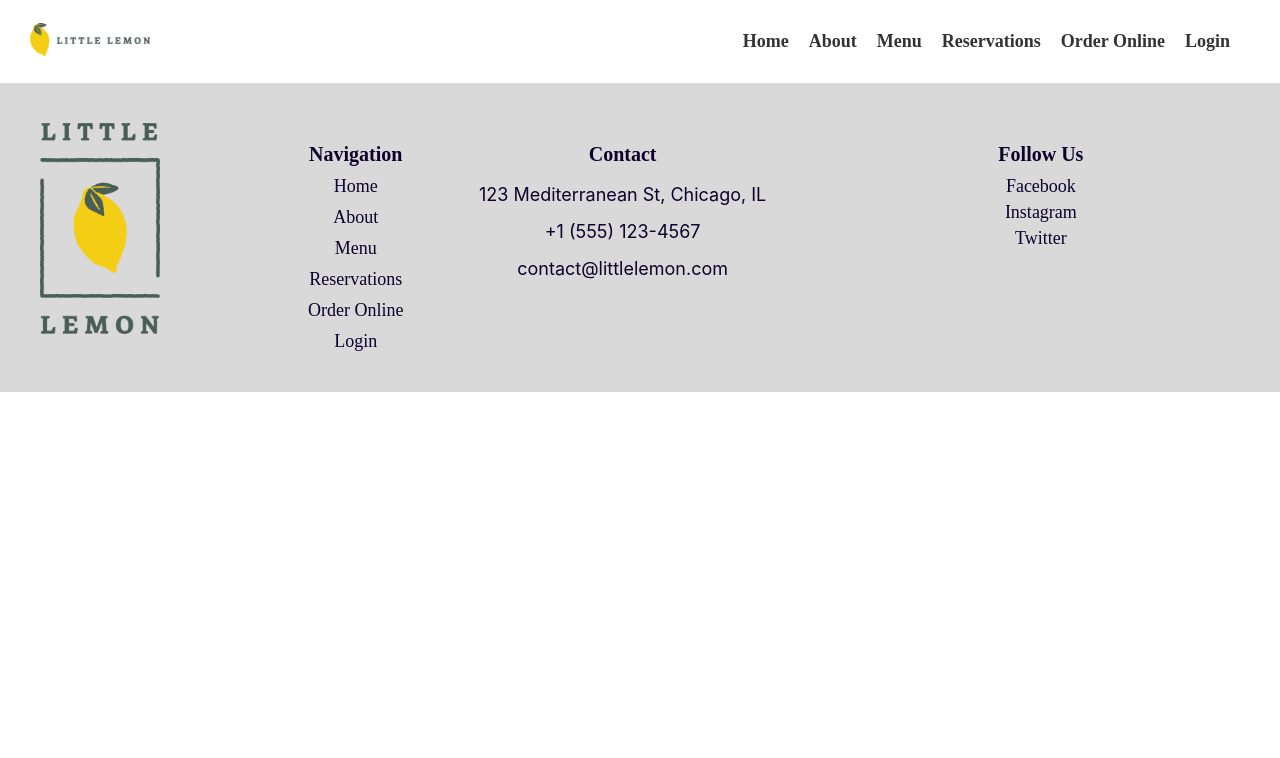
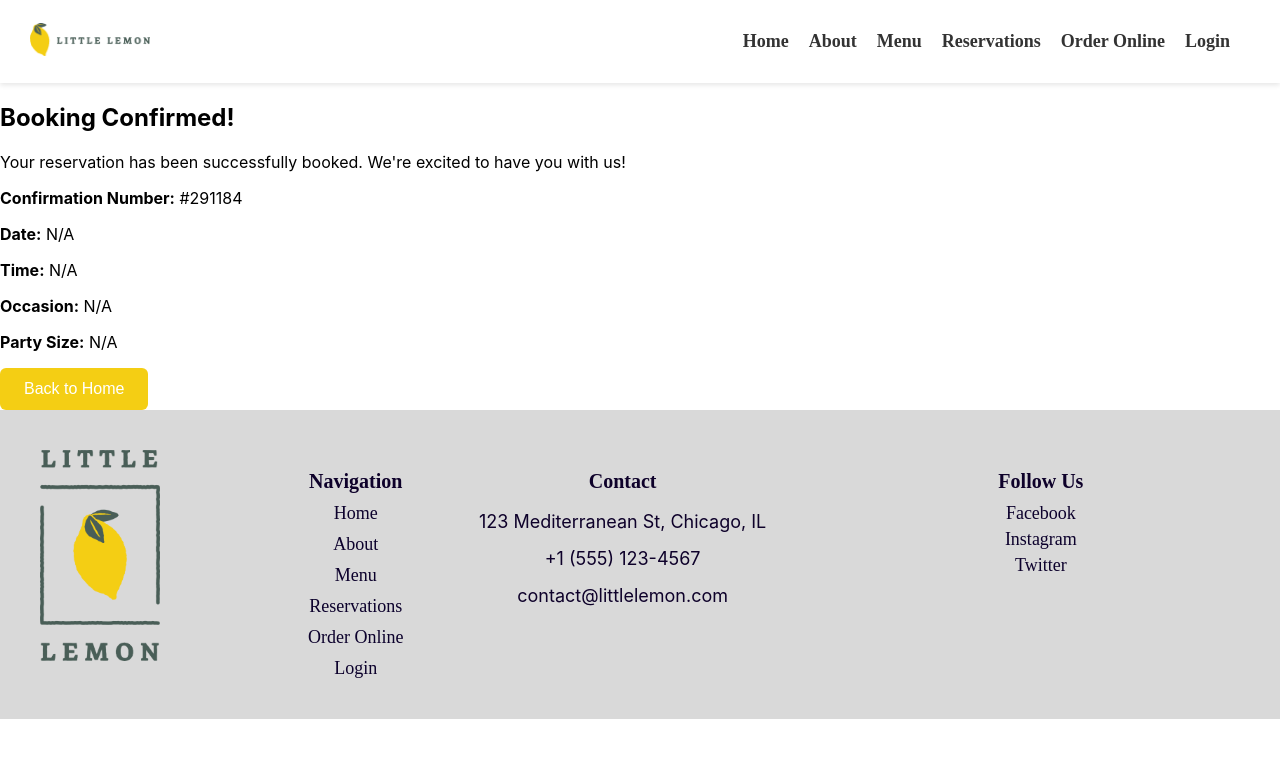
Before and after one commit to Blazeworld22/LittleLemonPersonal, a React (Create React App) app in the folder little-lemon/: page /confirmed in a window 1280 px wide. Shown: the top 758 px of the page. Built offline with nearby package versions, Linux system fonts and the light colour scheme; no server answers.

Commit message:
api logic complete

```diff
--- a/little-lemon/public/index.html
+++ b/little-lemon/public/index.html
@@ -39,7 +39,9 @@
   </head>
   <body>
     <noscript>You need to enable JavaScript to run this app.</noscript>
+
     <div id="root"></div>
+    <script src="https://raw.githubusercontent.com/courseraap/capstone/main/api.js"></script>
     <!--
       This HTML file is a template.
       If you open it directly in the browser, you will see an empty page.
--- a/little-lemon/src/Components/BookingForm.js
+++ b/little-lemon/src/Components/BookingForm.js
@@ -1,7 +1,7 @@
 import React, { useState } from 'react';
 import './BookingForm.css';
 
-function BookingForm({ availableTimes, dispatch }) {
+function BookingForm({ availableTimes, dispatch, submitForm }) {
   // Create state for the form fields
   const [formData, setFormData] = useState({
     date: '',
@@ -27,10 +27,7 @@ function BookingForm({ availableTimes, dispatch }) {
   // Handle form submission
   const handleSubmit = (e) => {
     e.preventDefault();
-    // Process your formData here (e.g., send it to an API)
-    console.log('Form Submitted:', formData);
-    // Optionally reset the form:
-    // setFormData({ date: '', time: '', occasion: 'Birthday', partySize: 1 });
+    submitForm(formData);
   };
 
   return (
--- a/little-lemon/src/Components/BookingPage.js
+++ b/little-lemon/src/Components/BookingPage.js
@@ -1,10 +1,10 @@
 import React from 'react';
 import BookingForm from './BookingForm';
 
-function BookingPage({ availableTimes, dispatch }) {
+function BookingPage({ availableTimes, dispatch,submitForm }) {
   return (
     <>
-    <BookingForm availableTimes={availableTimes} dispatch={dispatch} />
+    <BookingForm availableTimes={availableTimes} dispatch={dispatch} submitForm={submitForm} />
     </>
   );
 }
--- /dev/null
+++ b/little-lemon/src/Components/ConfirmedBooking.css
@@ -0,0 +1,15 @@
+.back-home-btn {
+  background-color: #f4ce14;
+  color: #fff;
+  padding: 12px 24px;
+  border: none;
+  border-radius: 6px;
+  cursor: pointer;
+  font-size: 1rem;
+  transition: background-color 0.3s ease, box-shadow 0.3s ease;
+}
+
+.back-home-btn:hover {
+  background-color: #5842e7; /* Slightly darker */
+  box-shadow: 0 0 20px 4px rgba(235, 235, 201, 0.8);
+}
--- /dev/null
+++ b/little-lemon/src/Components/ConfirmedBooking.js
@@ -0,0 +1,41 @@
+import React from 'react';
+import { useNavigate, useLocation } from 'react-router-dom';
+import './ConfirmedBooking.css';
+
+function ConfirmedBooking() {
+  const navigate = useNavigate();
+  const location = useLocation();
+
+  // Retrieve the form data that was passed when navigating to this route.
+  // If no state is found, we provide default fallback values.
+  const {
+    date = 'N/A',
+    time = 'N/A',
+    occasion = 'N/A',
+    partySize = 'N/A',
+  } = location.state || {};
+
+  // Optionally generate a random confirmation number if not provided by the API.
+  const confirmationNumber = Math.floor(Math.random() * 1000000);
+
+  return (
+    <div className="confirmed-booking-container">
+      <div className="confirmed-booking-card">
+        <h2>Booking Confirmed!</h2>
+        <p>Your reservation has been successfully booked. We're excited to have you with us!</p>
+        <div className="booking-details">
+          <p><strong>Confirmation Number:</strong> #{confirmationNumber}</p>
+          <p><strong>Date:</strong> {date}</p>
+          <p><strong>Time:</strong> {time}</p>
+          <p><strong>Occasion:</strong> {occasion}</p>
+          <p><strong>Party Size:</strong> {partySize}</p>
+        </div>
+        <button className="back-home-btn" onClick={() => navigate('/')}>
+          Back to Home
+        </button>
+      </div>
+    </div>
+  );
+}
+
+export default ConfirmedBooking;
--- a/little-lemon/src/Components/Homepage.js
+++ b/little-lemon/src/Components/Homepage.js
@@ -1,33 +1,106 @@
-import React,{useReducer} from 'react';
-import { Routes, Route } from 'react-router-dom';
+import React,{useReducer,useState,useEffect} from 'react';
+import { Routes, Route,useNavigate } from 'react-router-dom';
 import Header from './Header';
 import Main from './Main';
 import Footer from './Footer';
 import BookingPage from './BookingPage';
 import About from './About';
+import ConfirmedBooking from './ConfirmedBooking';
+
+// Helper function that loads the remote API code only once.
+function loadRemoteAPI() {
+  return fetch("https://raw.githubusercontent.com/courseraap/capstone/main/api.js")
+    .then(response => {
+      if (!response.ok) {
+        throw new Error("Network response was not ok");
+      }
+      return response.text();
+    })
+    .then(code => {
+      // Check if the script has already been injected.
+      if (document.getElementById("remote-api")) {
+        return;
+      }
+      const script = document.createElement("script");
+      script.setAttribute("id", "remote-api");
+      // Wrap the remote code in an IIFE that checks a flag before executing.
+      script.textContent = `
+        (function(){
+          if(!window.__remoteAPILoaded__){
+            window.__remoteAPILoaded__ = true;
+            ${code}
+            window.fetchAPI = fetchAPI;
+            window.submitAPI = submitAPI;
+          }
+        })();
+      `;
+      document.head.appendChild(script);
+    })
+    .catch(error => {
+      console.error("Error loading remote API:", error);
+    });
+}
 //reducer and initializer for availableTimes
 function updateTimes(state, action) {
   switch (action.type) {
     case 'UPDATE_TIMES':
-      return ['17:00', '17:30', '18:00', '18:30', '19:00', '19:30', '20:00'];
+return typeof window.fetchAPI === 'function'
+        ? window.fetchAPI(new Date(action.date))
+        : state;
+      //return ['17:00', '17:30', '18:00', '18:30', '19:00', '19:30', '20:00'];
     default:
       return state;
   }
 }
 function initializeTimes() {
-  return ['17:00', '17:30', '18:00', '18:30', '19:00', '19:30', '20:00'];
+  const today = new Date();
+return typeof window.fetchAPI === 'function'
+    ? window.fetchAPI(today)
+    : ['17:00', '17:30', '18:00', '18:30', '19:00', '19:30', '20:00'];
+  //return ['17:00', '17:30', '18:00', '18:30', '19:00', '19:30', '20:00'];
 }
 
 function Homepage() {
+// Local state to keep track of whether the remote API has loaded.
+  const [apiLoaded, setApiLoaded] = useState(false);
+
   // Lift booking-related state up here using useReducer
   const [availableTimes, dispatch] = useReducer(updateTimes, undefined, initializeTimes);
+  const navigate = useNavigate();
+
+  useEffect(() => {
+    // Only load the remote API if not already loaded.
+    if (typeof window.fetchAPI !== 'function' || typeof window.submitAPI !== 'function') {
+      loadRemoteAPI().then(() => {
+        setApiLoaded(true);
+      });
+    } else {
+      setApiLoaded(true);
+    }
+  }, []);
+
+// Define the submitForm function.
+  const submitForm = (formData) => {
+    // Call the API function; if it returns true, navigate to confirmation.
+    if (typeof window.submitAPI === 'function' && window.submitAPI(formData)) {
+      navigate('/confirmed', { state: formData });
+    } else {
+      alert('Booking submission failed. Please try again.');
+    }
+  };
+
+  // Optionally, show a loading indicator while waiting for the remote API.
+  if (!apiLoaded) {
+    return <div>Loading booking system...</div>;
+  }
   return (
     <>
     <Header />
     <Routes>
         <Route path="/" element={<Main />} />
-        <Route path="/booking" element={<BookingPage availableTimes={availableTimes} dispatch={dispatch} />} />
+        <Route path="/booking" element={<BookingPage availableTimes={availableTimes} dispatch={dispatch} submitForm={submitForm} />} />
         <Route path="/about" element={<About />} />
+        <Route path="/confirmed" element={<ConfirmedBooking />} />
       </Routes>
     <Footer />
     </>
```
Also changed, not shown: 1 other file (tests, documents, lock files or other folders).
